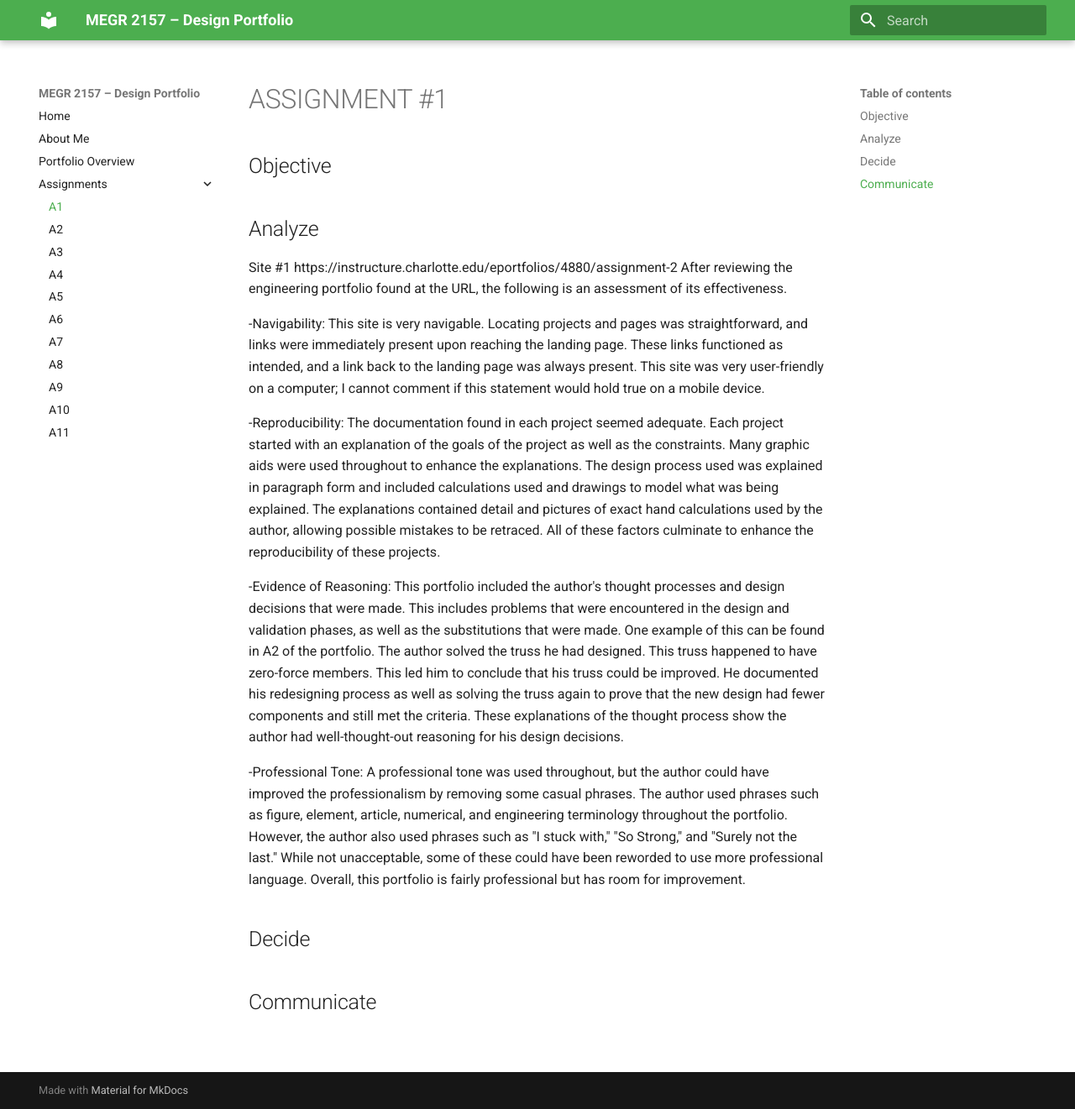
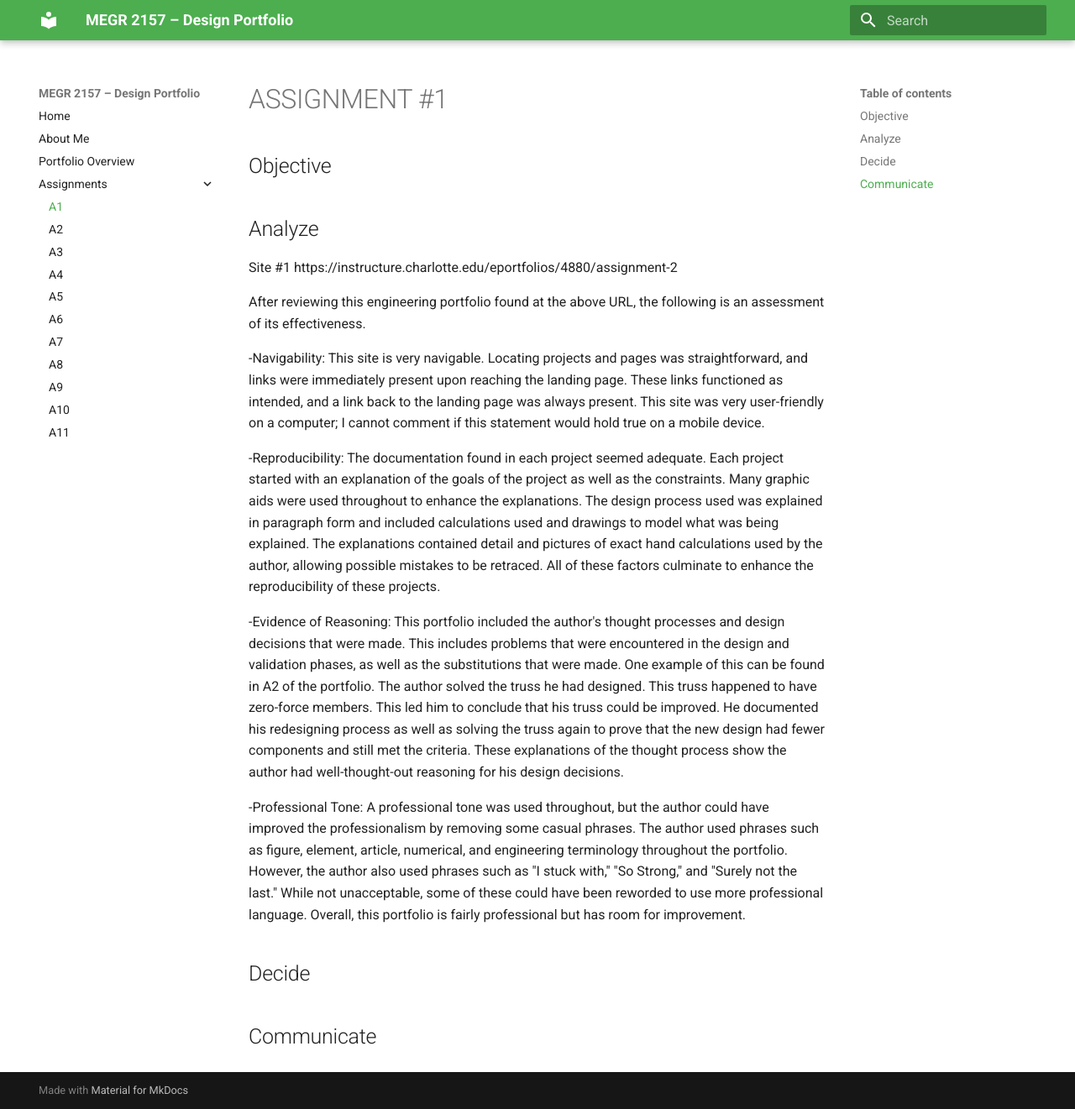
Before and after one commit to JacBinon/SOHPMORE-DESIGN, an MkDocs documentation site: the page built from docs/assignments/A01/index.md, in a window 1280 px wide and 1321 px high. Shown: the whole window at 84% size. Built offline with MkDocs 1.6.1 and Material for MkDocs 9.7.7, drawn with Linux system fonts in a browser that asks for light colours.

Commit message:
Update index.md
r

```diff
--- a/docs/assignments/A01/index.md
+++ b/docs/assignments/A01/index.md
@@ -5,7 +5,8 @@
 
 ## Analyze
 Site #1 https://instructure.charlotte.edu/eportfolios/4880/assignment-2
-After reviewing the engineering portfolio found at the URL, the following is an assessment of its effectiveness.
+
+After reviewing this engineering portfolio found at the above URL, the following is an assessment of its effectiveness.
 
 -Navigability: This site is very navigable. Locating projects and pages was straightforward, and links were immediately present upon reaching the landing page. These links functioned as intended, and a link back to the landing page was always present. This site was very user-friendly on a computer; I cannot comment if this statement would hold true on a mobile device.
 
```
